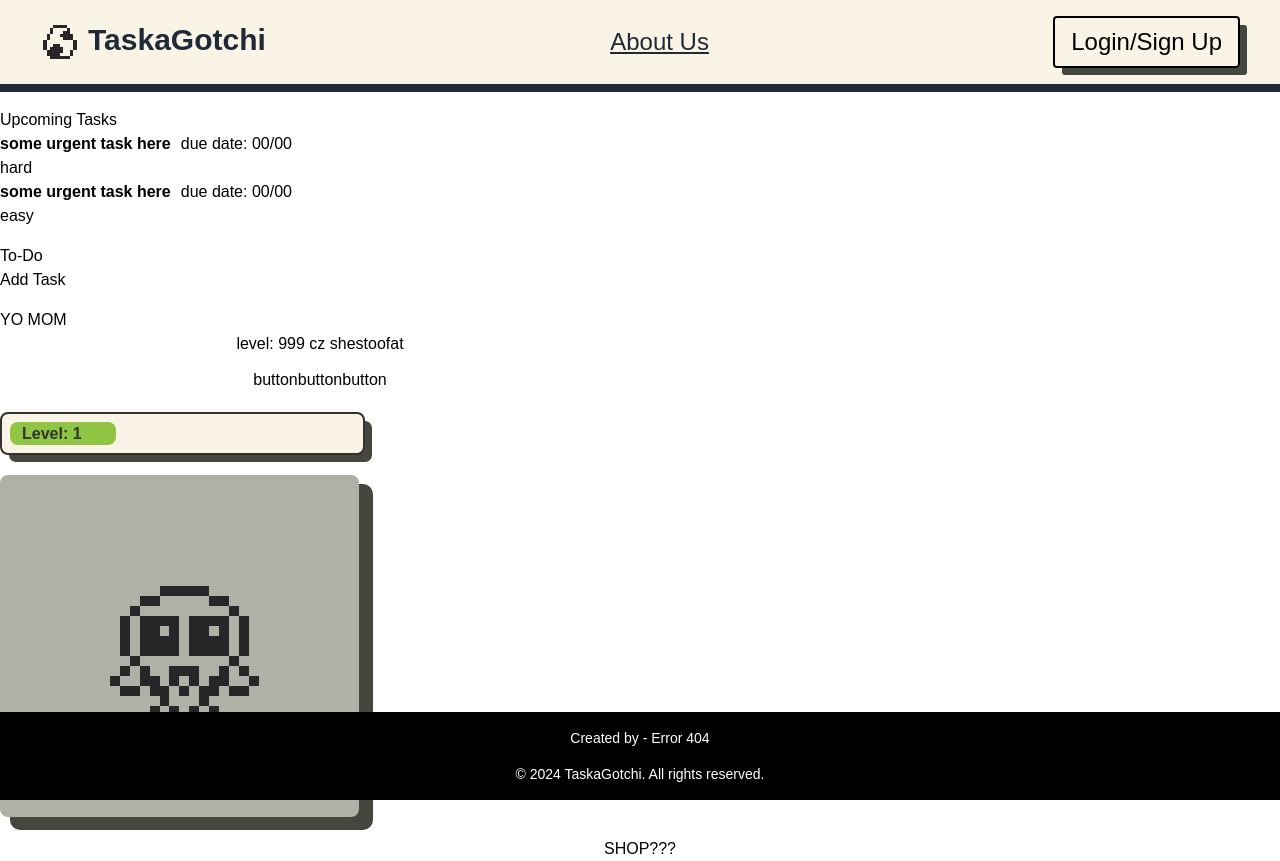
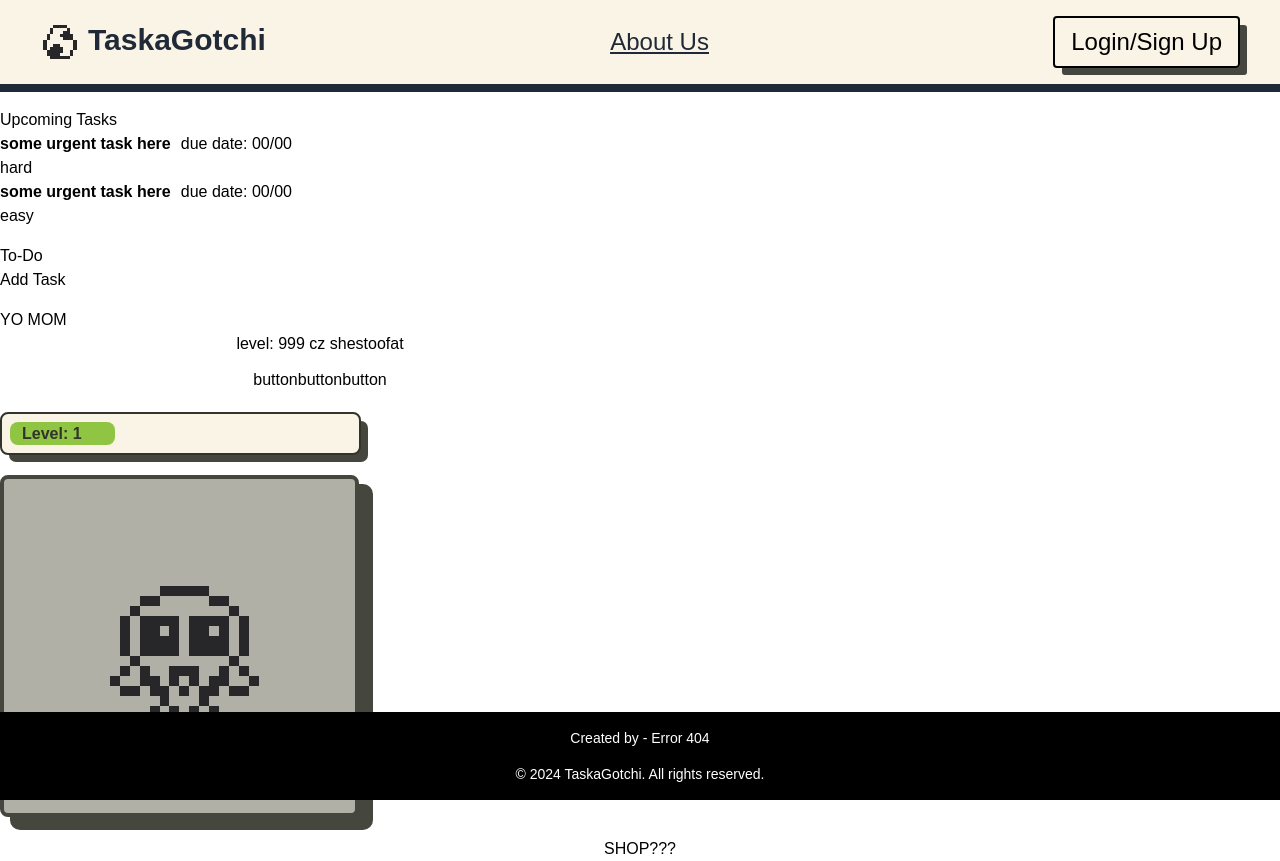
Before and after one commit to aiimee/MACWebHack, a React (Create React App) app in the folder taskagotchi/: page /tasks in a window 1280 px wide. Built offline with nearby package versions, Linux system fonts and the light colour scheme.

Commit message:
updated virtualpet css

```diff
--- a/taskagotchi/src/components/LevelBar/LevelBar.jsx
+++ b/taskagotchi/src/components/LevelBar/LevelBar.jsx
@@ -29,7 +29,7 @@ const LevelBar = ({ experiencePoints }) => {
   // Level Bar
     <div
       className='flex items-center justify-center my-5 p-1 bg-[#FAF4E6] rounded-lg shadow-custom relative border-[#31332C] border-2'
-      style={{ width: '365px', height: '43px' }}
+      style={{ width: '361px', height: '43px' }}
     >
       {/* Exp bar */}
       <div className='relative w-full h-full rounded-lg overflow-hidden'>
--- a/taskagotchi/src/components/VirtualPet/Character.jsx
+++ b/taskagotchi/src/components/VirtualPet/Character.jsx
@@ -13,7 +13,7 @@ const Character = () => {
 
   return (
     <div
-      className='flex flex-col items-center justify-center my-5 p-4 bg-[#B0B0A6] rounded-lg shadow-pet'
+      className='flex flex-col items-center justify-center my-5 p-4 bg-[#B0B0A6] rounded-lg shadow-pet border-4 border-[#45473F]'
       style={{ width: '359px', height: '342px' }}
     >
       <SpriteAnimator
```
